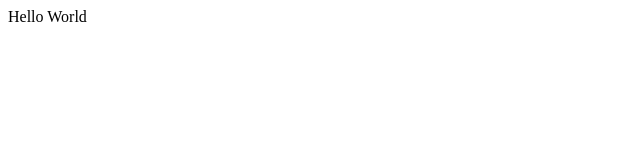
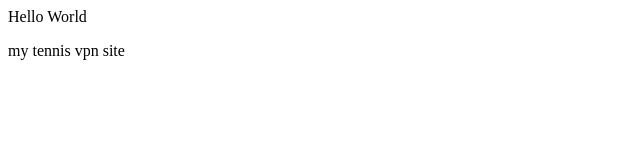
Before and after one commit to jefische/tennis-vpn-react, a React (Vite) app: page / in a window 1280 px wide. Shown: the top 160 px of the page, without its empty margins (0-640 px from the left). Built offline with nearby package versions, Linux system fonts and the light colour scheme.

Commit message:
testing updates

```diff
--- a/src/App.jsx
+++ b/src/App.jsx
@@ -3,7 +3,12 @@ import ReactDOM from "react-dom";
 import { createRoot } from "react-dom";
 
 const App = () => {
-	return <div>Hello World</div>;
+	return (
+		<>
+			<div>Hello World</div>
+			<p>my tennis vpn site</p>
+		</>
+	);
 };
 
 const container = document.getElementById("root");
```
